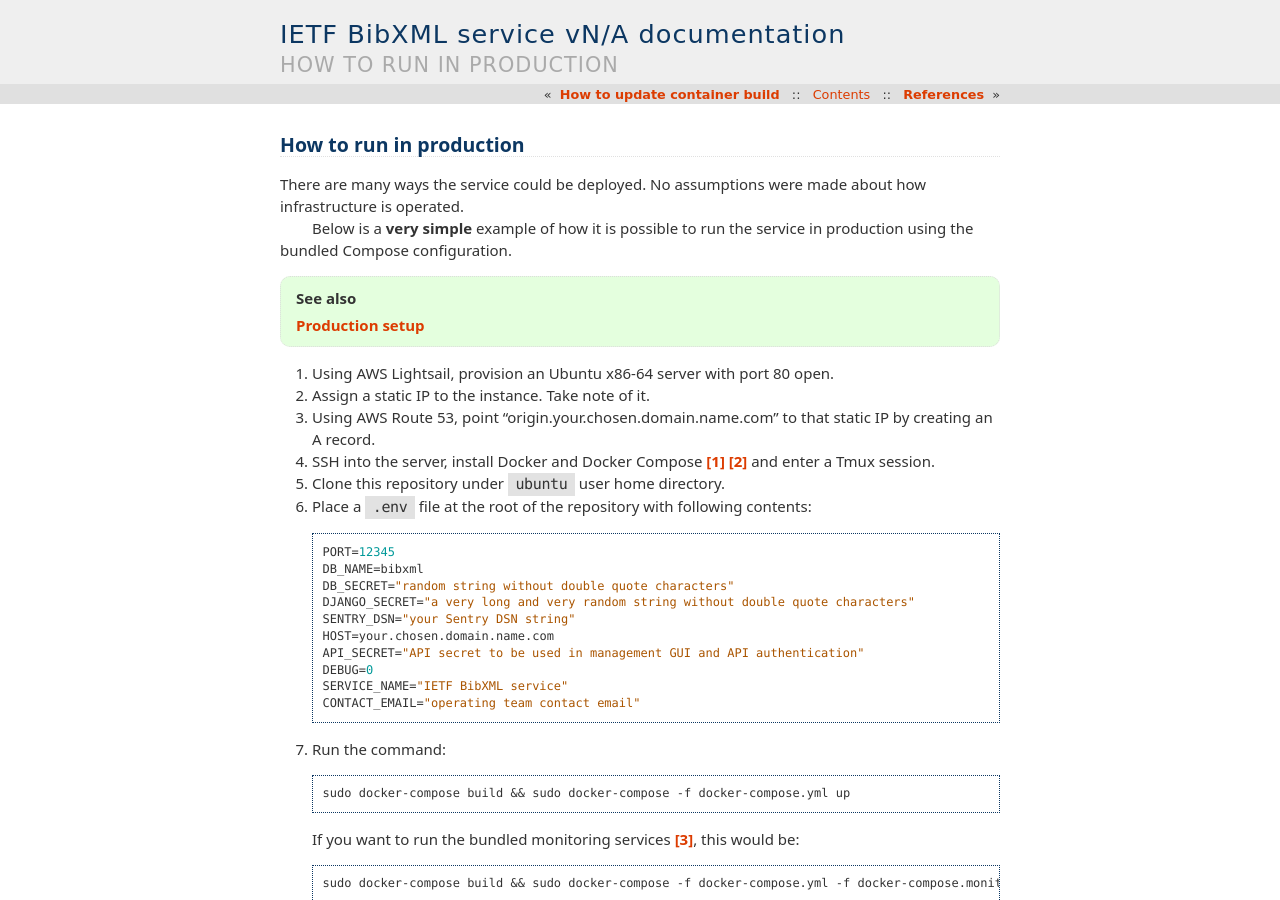
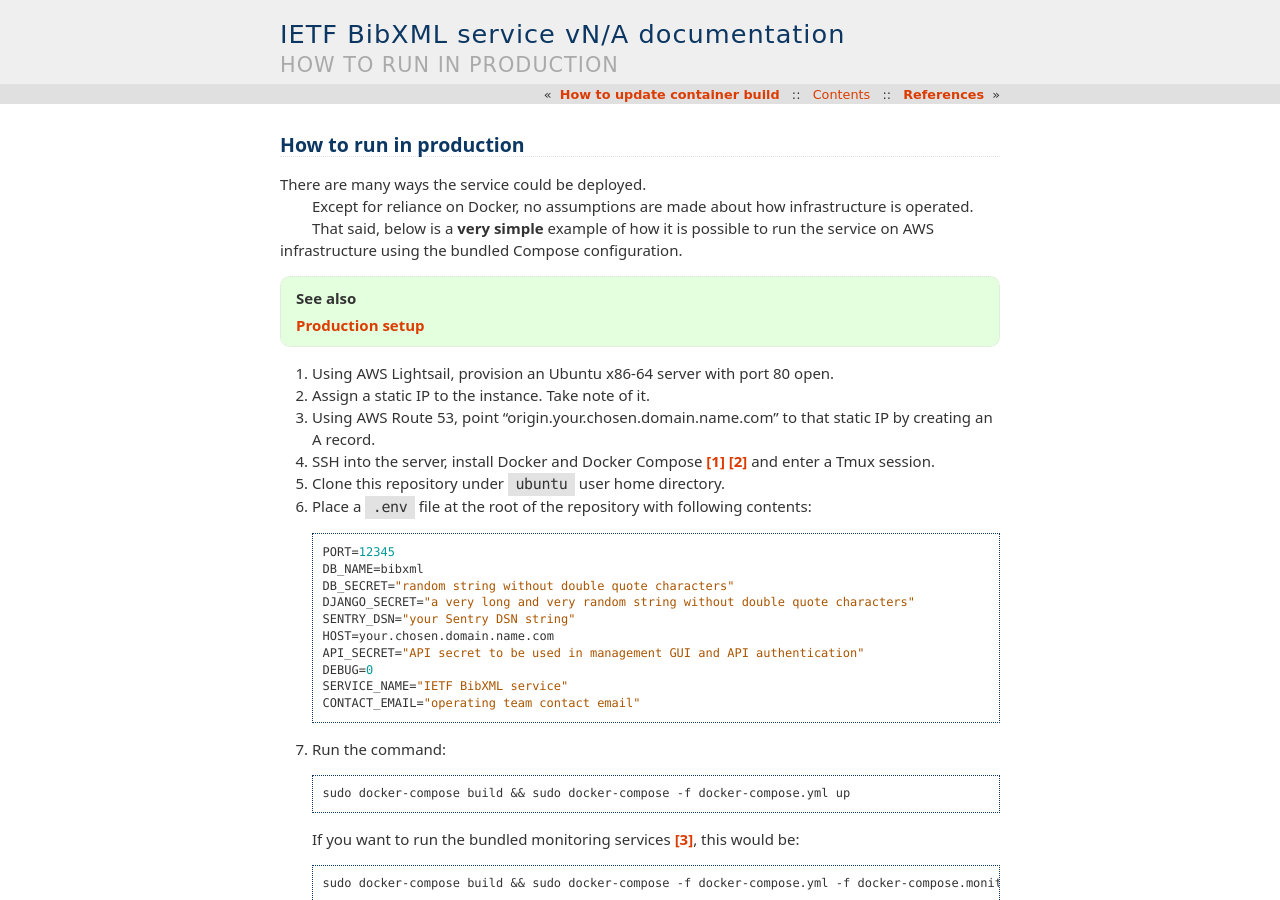
Before and after one commit to ietf-tools/bibxml-service, a Sphinx documentation site: the page built from docs/howto/run-in-production.rst, in a window 1280 px wide and 900 px high. Built offline with Sphinx 7.4.7, drawn with Linux system fonts in a browser that asks for light colours; pages that are not in the unit, such as notebooks, are missing from menus.

Commit message:
docs(howto/run-in-production): rephrase intro

```diff
--- a/docs/howto/run-in-production.rst
+++ b/docs/howto/run-in-production.rst
@@ -3,10 +3,11 @@
 ========================
 
 There are many ways the service could be deployed.
-No assumptions were made about how infrastructure is operated.
 
-Below is a **very simple** example of how it is possible to run the service
-in production using the bundled Compose configuration.
+Except for reliance on Docker, no assumptions are made about how infrastructure is operated.
+
+That said, below is a **very simple** example of how it is possible to run the service
+on AWS infrastructure using the bundled Compose configuration.
 
 .. seealso:: :doc:`/topics/production-setup`
 
```
